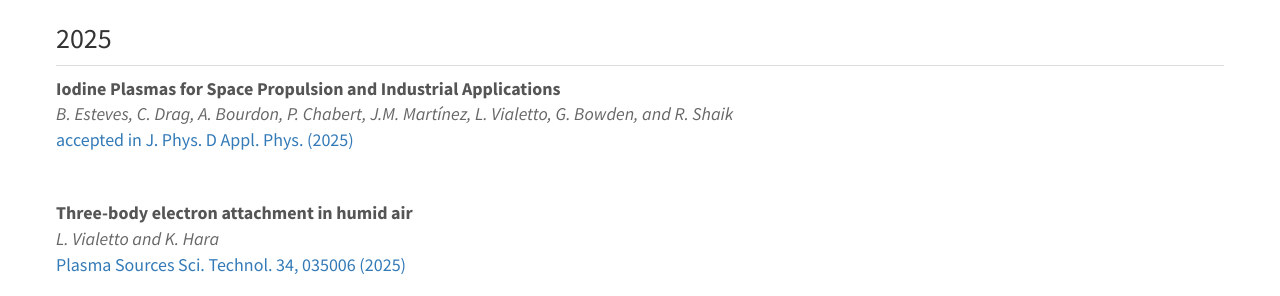
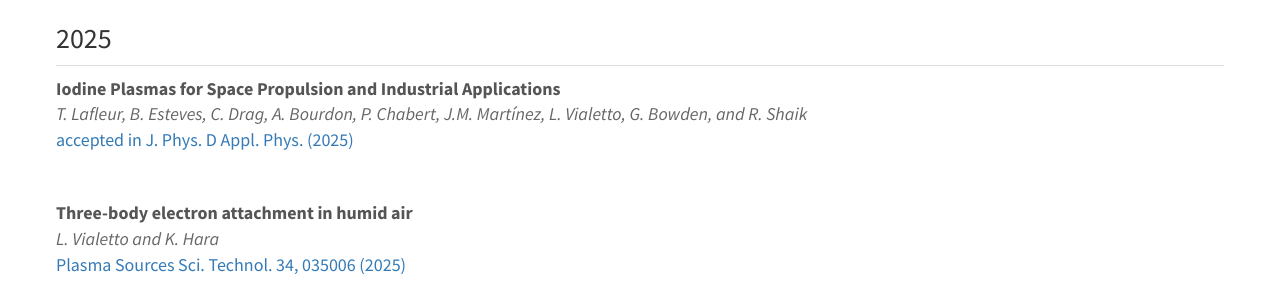
Before and after one commit to vialetto/vialettolab, a Jekyll site: the page built from _pages/publications.md, in a window 1280 px wide and 900 px high. Shown: the part 173-469 px from the top of the window. Built offline with Jekyll 4.4.1, drawn with Linux system fonts in a browser that asks for light colours; nearby versions of some CDN libraries; a style sheet for code colours, icons or effects is not loaded.

Commit message:
Fix authors in publication list

```diff
--- a/_data/publist.yml
+++ b/_data/publist.yml
@@ -1,7 +1,7 @@
 - title: "Iodine Plasmas for Space Propulsion and Industrial Applications"
   image:
   description:
-  authors: B. Esteves, C. Drag, A. Bourdon, P. Chabert, J.M. Martínez, L. Vialetto, G. Bowden, and R. Shaik
+  authors: T. Lafleur, B. Esteves, C. Drag, A. Bourdon, P. Chabert, J.M. Martínez, L. Vialetto, G. Bowden, and R. Shaik
   link:
     url:
     display: accepted in J. Phys. D Appl. Phys. (2025)
```
